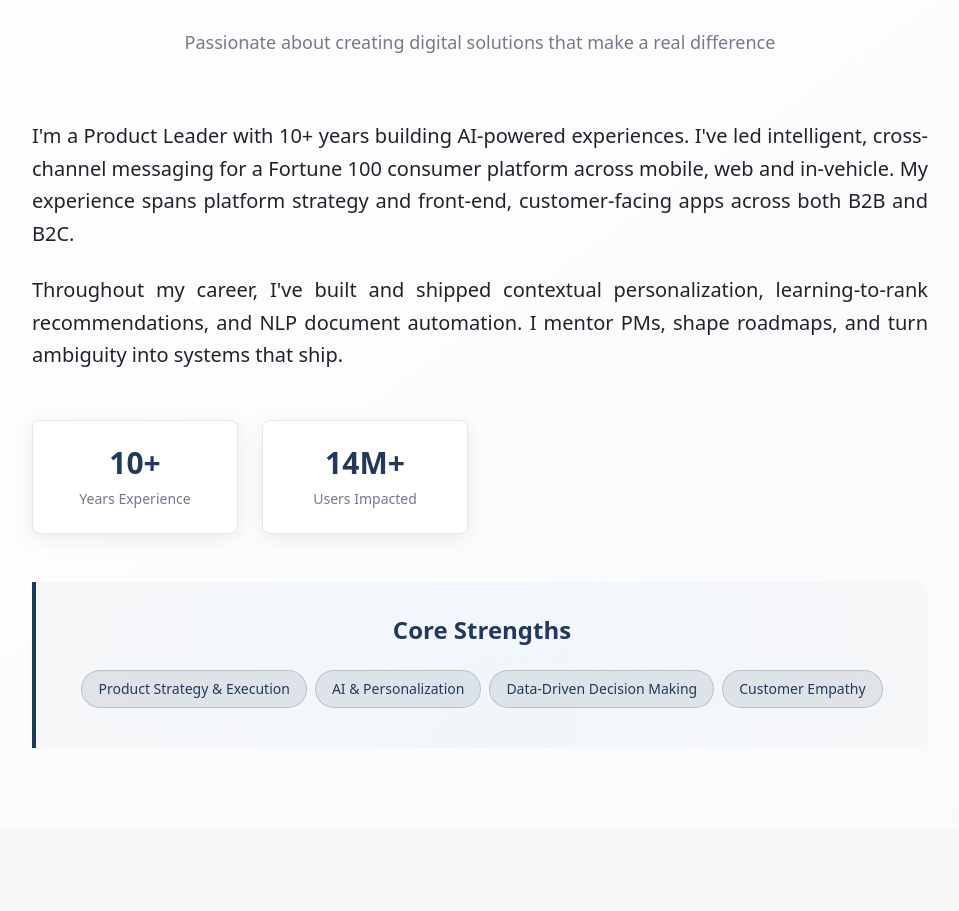
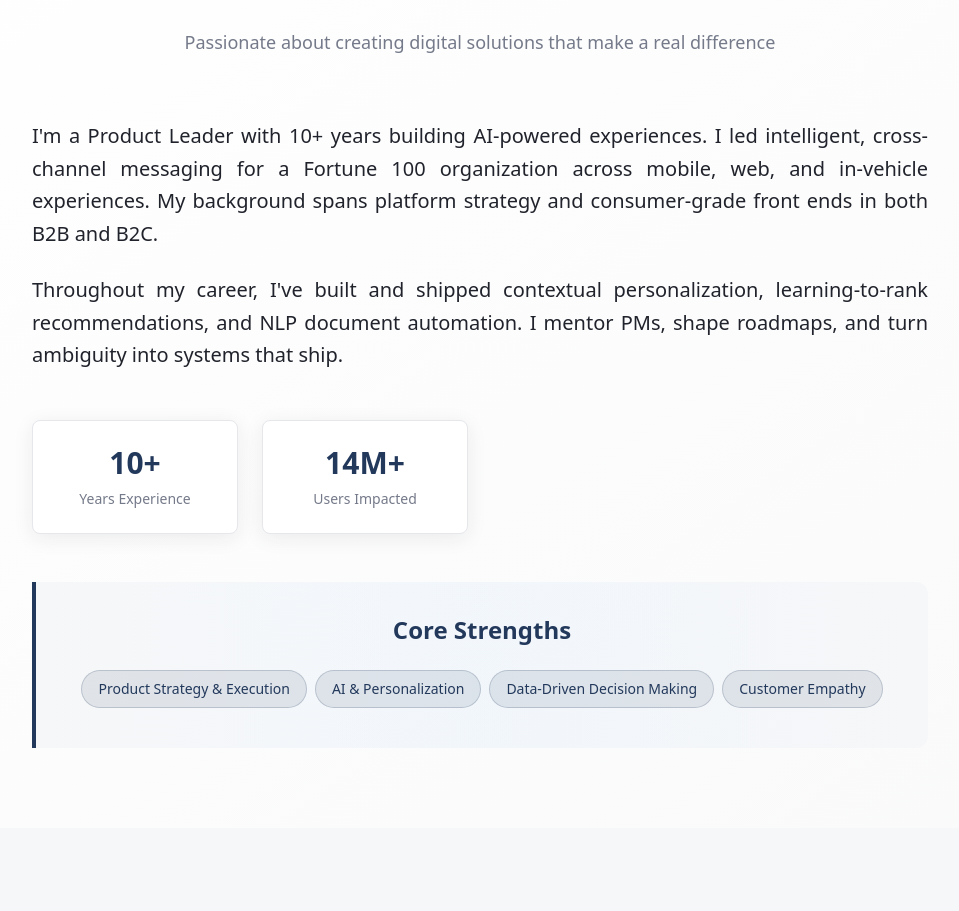
Before and after one commit to arushimishra3-design/path-portray, a React (Vite) app: page / in a window 1280 px wide. Shown: the part 924-1835 px from the top of the page, without its empty margins (160-1119 px from the left). Built offline with nearby package versions, Linux system fonts and the light colour scheme.

Commit message:
Update About Me section
Replaced the text in the About Me section to reflect the new wording provided.

```diff
--- a/src/components/AboutSection.tsx
+++ b/src/components/AboutSection.tsx
@@ -25,9 +25,9 @@ const AboutSection = () => {
             {/* Introduction */}
             <div className="text-center max-w-4xl mx-auto space-y-6">
               <p className="text-xl leading-relaxed text-foreground text-justify">
-                I'm a Product Leader with 10+ years building AI-powered experiences. I've led intelligent,
-                cross-channel messaging for a Fortune 100 consumer platform across mobile, web and in-vehicle.
-                My experience spans platform strategy and front-end, customer-facing apps across both B2B and B2C.
+                I'm a Product Leader with 10+ years building AI-powered experiences. I led intelligent,
+                cross-channel messaging for a Fortune 100 organization across mobile, web, and in-vehicle experiences.
+                My background spans platform strategy and consumer-grade front ends in both B2B and B2C.
               </p>
 
               <p className="text-xl leading-relaxed text-foreground text-justify">
```
